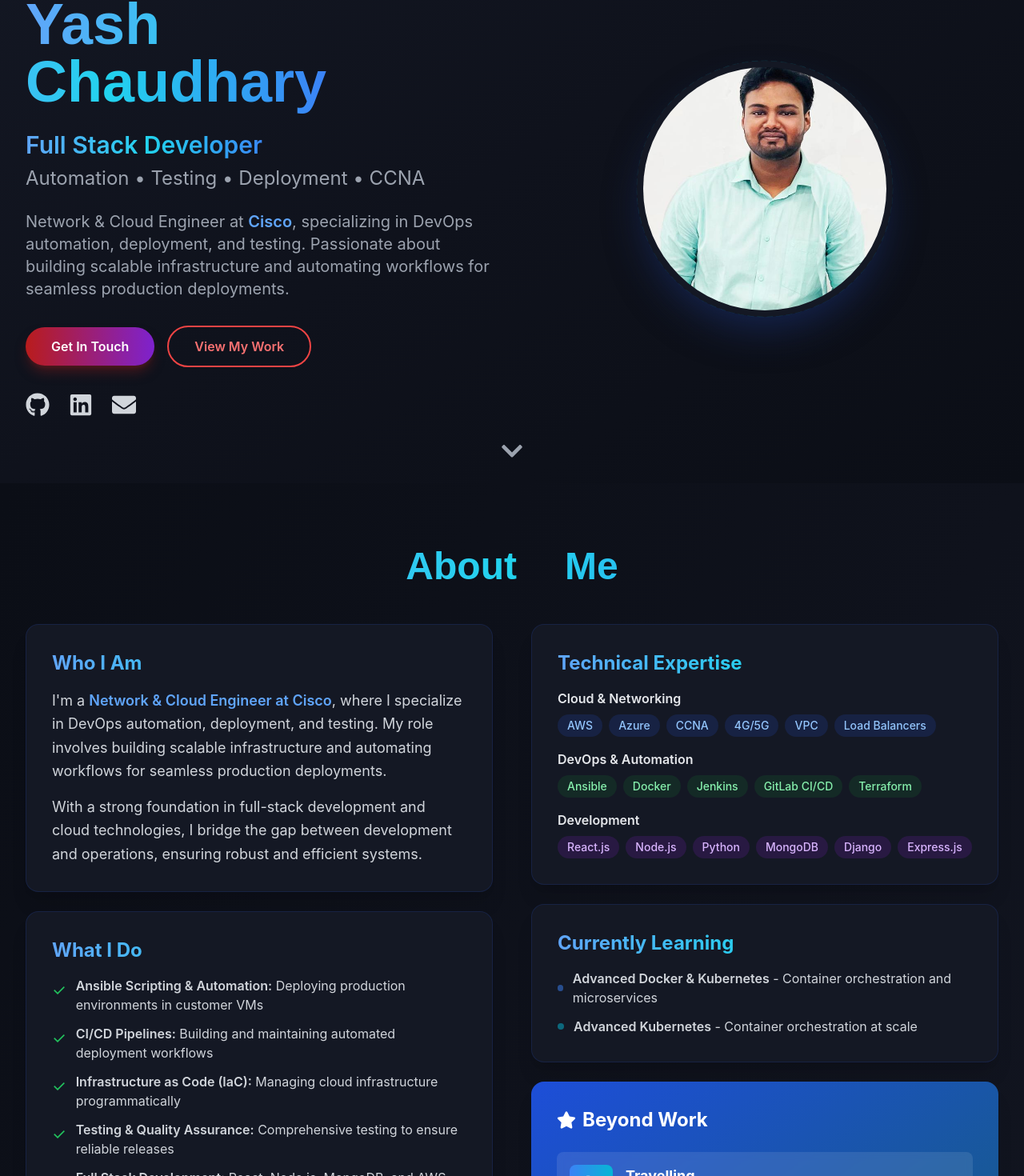
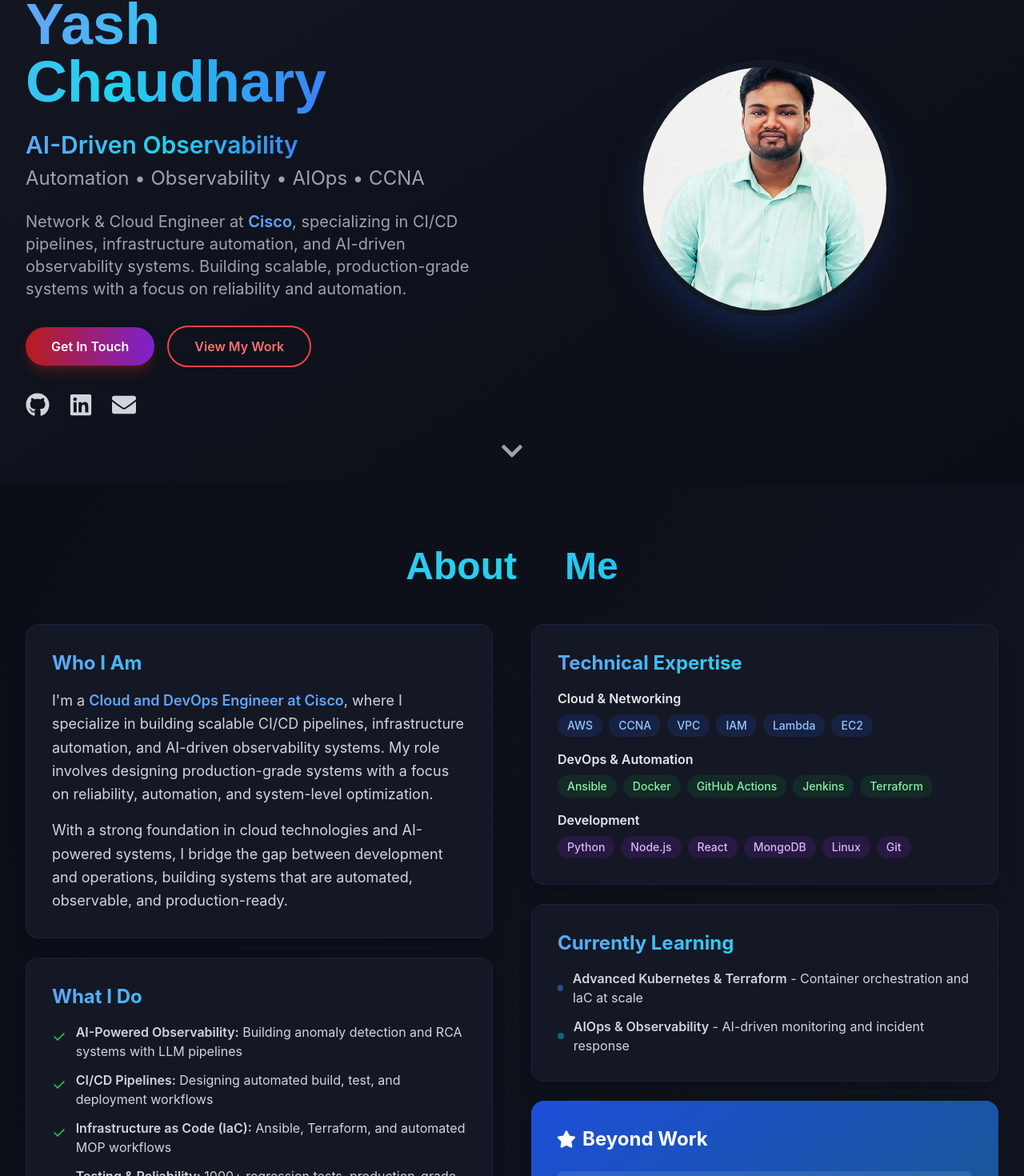
Before and after one commit to Yashchaudhary05/Portfolio, a React (Vite) app: page / in a window 1280 px wide. Shown: the part 196-1666 px from the top of the page at 80% size. Built offline with nearby package versions, Linux system fonts and the light colour scheme.

Commit message:
Sync portfolio with latest resume: AI/AIOps focus, updated projects, skills, certs

```diff
--- a/src/components/About.jsx
+++ b/src/components/About.jsx
@@ -16,13 +16,13 @@ const About = () => {
     },
     {
       icon: <FaCode className="text-4xl" />,
-      title: 'Full Stack Developer',
-      description: 'React, Node.js, Python, MERN Stack Development',
+      title: 'DevOps & Automation',
+      description: 'CI/CD, GitHub Actions, Docker, Ansible, Terraform, IaC',
     },
     {
       icon: <FaRocket className="text-4xl" />,
-      title: 'DevOps Enthusiast',
-      description: 'Ansible, CI/CD, Automation, Testing & Deployment',
+      title: 'AIOps & Observability',
+      description: 'AI-driven anomaly detection, RCA pipelines, prompt engineering',
     },
     {
       icon: <FaLightbulb className="text-4xl" />,
@@ -75,13 +75,13 @@ const About = () => {
               <div className="bg-white dark:bg-dark-100 rounded-2xl p-8 shadow-xl border dark:border-blue-900/30">
                 <h3 className="text-2xl font-bold mb-4 gradient-text">Who I Am</h3>
                 <p className="text-lg text-gray-700 dark:text-gray-300 leading-relaxed mb-4">
-                  I'm a <span className="font-semibold text-blue-600 dark:text-blue-400">Network & Cloud Engineer at Cisco</span>,
-                  where I specialize in DevOps automation, deployment, and testing. My role involves building scalable infrastructure
-                  and automating workflows for seamless production deployments.
+                  I'm a <span className="font-semibold text-blue-600 dark:text-blue-400">Cloud and DevOps Engineer at Cisco</span>,
+                  where I specialize in building scalable CI/CD pipelines, infrastructure automation, and AI-driven observability
+                  systems. My role involves designing production-grade systems with a focus on reliability, automation, and system-level optimization.
                 </p>
                 <p className="text-lg text-gray-700 dark:text-gray-300 leading-relaxed">
-                  With a strong foundation in full-stack development and cloud technologies, I bridge the gap between development
-                  and operations, ensuring robust and efficient systems.
+                  With a strong foundation in cloud technologies and AI-powered systems, I bridge the gap between development
+                  and operations, building systems that are automated, observable, and production-ready.
                 </p>
               </div>
 
@@ -90,23 +90,23 @@ const About = () => {
                 <ul className="space-y-3">
                   <li className="flex items-start gap-3 text-gray-700 dark:text-gray-300">
                     <span className="text-green-500 text-xl mt-1">✓</span>
-                    <span><span className="font-semibold">Ansible Scripting & Automation:</span> Deploying production environments in customer VMs</span>
+                    <span><span className="font-semibold">AI-Powered Observability:</span> Building anomaly detection and RCA systems with LLM pipelines</span>
                   </li>
                   <li className="flex items-start gap-3 text-gray-700 dark:text-gray-300">
                     <span className="text-green-500 text-xl mt-1">✓</span>
-                    <span><span className="font-semibold">CI/CD Pipelines:</span> Building and maintaining automated deployment workflows</span>
+                    <span><span className="font-semibold">CI/CD Pipelines:</span> Designing automated build, test, and deployment workflows</span>
                   </li>
                   <li className="flex items-start gap-3 text-gray-700 dark:text-gray-300">
                     <span className="text-green-500 text-xl mt-1">✓</span>
-                    <span><span className="font-semibold">Infrastructure as Code (IaC):</span> Managing cloud infrastructure programmatically</span>
+                    <span><span className="font-semibold">Infrastructure as Code (IaC):</span> Ansible, Terraform, and automated MOP workflows</span>
                   </li>
                   <li className="flex items-start gap-3 text-gray-700 dark:text-gray-300">
                     <span className="text-green-500 text-xl mt-1">✓</span>
-                    <span><span className="font-semibold">Testing & Quality Assurance:</span> Comprehensive testing to ensure reliable releases</span>
+                    <span><span className="font-semibold">Testing & Reliability:</span> 1000+ regression tests, production-grade QA</span>
                   </li>
                   <li className="flex items-start gap-3 text-gray-700 dark:text-gray-300">
                     <span className="text-green-500 text-xl mt-1">✓</span>
-                    <span><span className="font-semibold">Full Stack Development:</span> React, Node.js, MongoDB, and AWS solutions</span>
+                    <span><span className="font-semibold">System Design:</span> Microservices, observability, and AIOps architectures</span>
                   </li>
                 </ul>
               </div>
@@ -125,7 +125,7 @@ const About = () => {
                   <div>
                     <h4 className="font-semibold text-gray-800 dark:text-gray-200 mb-2">Cloud & Networking</h4>
                     <div className="flex flex-wrap gap-2">
-                      {['AWS', 'Azure', 'CCNA', '4G/5G', 'VPC', 'Load Balancers'].map((tech, i) => (
+                      {['AWS', 'CCNA', 'VPC', 'IAM', 'Lambda', 'EC2'].map((tech, i) => (
                         <span key={i} className="px-3 py-1 bg-blue-100 dark:bg-blue-900/30 text-blue-700 dark:text-blue-300 rounded-full text-sm font-medium">
                           {tech}
                         </span>
@@ -135,7 +135,7 @@ const About = () => {
                   <div>
                     <h4 className="font-semibold text-gray-800 dark:text-gray-200 mb-2">DevOps & Automation</h4>
                     <div className="flex flex-wrap gap-2">
-                      {['Ansible', 'Docker', 'Jenkins', 'GitLab CI/CD', 'Terraform'].map((tech, i) => (
+                      {['Ansible', 'Docker', 'GitHub Actions', 'Jenkins', 'Terraform'].map((tech, i) => (
                         <span key={i} className="px-3 py-1 bg-green-100 dark:bg-green-900/30 text-green-700 dark:text-green-300 rounded-full text-sm font-medium">
                           {tech}
                         </span>
@@ -145,7 +145,7 @@ const About = () => {
                   <div>
                     <h4 className="font-semibold text-gray-800 dark:text-gray-200 mb-2">Development</h4>
                     <div className="flex flex-wrap gap-2">
-                      {['React.js', 'Node.js', 'Python', 'MongoDB', 'Django', 'Express.js'].map((tech, i) => (
+                      {['Python', 'Node.js', 'React', 'MongoDB', 'Linux', 'Git'].map((tech, i) => (
                         <span key={i} className="px-3 py-1 bg-purple-100 dark:bg-purple-900/30 text-purple-700 dark:text-purple-300 rounded-full text-sm font-medium">
                           {tech}
                         </span>
@@ -161,13 +161,13 @@ const About = () => {
                   <div className="flex items-center gap-3">
                     <div className="w-2 h-2 bg-blue-500 rounded-full animate-pulse"></div>
                     <span className="text-gray-700 dark:text-gray-300">
-                      <span className="font-semibold">Advanced Docker & Kubernetes</span> - Container orchestration and microservices
+                      <span className="font-semibold">Advanced Kubernetes & Terraform</span> - Container orchestration and IaC at scale
                     </span>
                   </div>
                   <div className="flex items-center gap-3">
                     <div className="w-2 h-2 bg-cyan-500 rounded-full animate-pulse"></div>
                     <span className="text-gray-700 dark:text-gray-300">
-                      <span className="font-semibold">Advanced Kubernetes</span> - Container orchestration at scale
+                      <span className="font-semibold">AIOps & Observability</span> - AI-driven monitoring and incident response
                     </span>
                   </div>
                 </div>
--- a/src/components/Experience.jsx
+++ b/src/components/Experience.jsx
@@ -16,29 +16,28 @@ const Experience = () => {
       period: 'April 2025 - Present (1+ year)',
       type: 'Full-time',
       achievements: [
-        'Increased user interaction by 80% by developing a fully functioning dashboard for customers to interact with, replacing CLI-generated files',
-        'Received appreciation from Solutions Architect and Manager via email for dashboard innovation and user experience improvements',
-        'Tested and validated 200+ test cases in 20 days, receiving appreciation from Manager for exceptional quality assurance work',
-        'Write Ansible scripts and configuration files for automated deployment of production environments in customer VMs',
-        'Deploy and configure customer dashboard solutions in production environments using Infrastructure as Code (IaC)',
-        'Improved user satisfaction by 15% through systematic testing and iterative refinement of the AT&T customer interface',
-        'Optimized mobility services by deepening expertise in the 4G and 5G domains, enhancing service reliability',
-        'Troubleshot critical data inconsistencies in customer dashboard by collaborating with backend and frontend teams',
-        'Achieved CCNA certification while working in production network environments',
+        'Designed and implemented an AI-powered KPI anomaly detection and observability system using GPT-4.1 with structured prompt engineering, improving user engagement by 80%',
+        'Architected guard-railed AI workflows with SQL-safe query generation, context-aware retrieval, and controlled prompt pipelines for secure data access',
+        'Built an AI-driven root cause analysis (RCA) pipeline leveraging MongoDB-based context queries and parametric prompting for automated insight generation',
+        'Developed a natural language interface for querying system metrics, enabling dynamic filtering and contextual insights from telemetry data',
+        'Delivered 200+ test cases and executed 1000+ regression tests in production-like environments, ensuring system stability and reliability',
+        'Automated Method of Procedure (MOP) workflows using Ansible, reducing manual operational steps by 50+ commands per workflow',
+        'Co-designed a day-2 operations dashboard for database cleanup, routing, and onboarding, improving operational visibility',
+        'Recognized in Connected Cisco for contributions to AI system design and automation',
+        'Awarded YubiKey access as one of the youngest team members based on performance and reliability',
       ],
       color: 'from-blue-500 to-cyan-500',
     },
     {
       title: 'Cloud Intern',
       company: 'SSDN Technologies Pvt Ltd.',
-      location: 'Hybrid',
+      location: 'Remote',
       period: 'August 2024 - December 2024',
       type: 'Internship',
       achievements: [
-        'Deployed cloud applications on AWS EC2 instances and optimized infrastructure for cost and performance',
-        'Automated deployment pipelines using Jenkins and GitHub Actions, reducing manual intervention',
-        'Designed microservices architecture and integrated AWS services like RDS, S3, and Lambda',
-        'Awarded Certificate of Appreciation for outstanding contribution to cloud infrastructure management',
+        'Deployed microservices on AWS using EC2, S3, RDS, and Lambda, improving scalability and service availability',
+        'Built CI/CD pipelines using Jenkins and GitHub Actions, enabling automated build, test, and deployment workflows',
+        'Reduced manual deployment effort through pipeline automation, improving consistency and delivery speed',
       ],
       color: 'from-purple-500 to-pink-500',
     },
--- a/src/components/Hero.jsx
+++ b/src/components/Hero.jsx
@@ -180,13 +180,13 @@ const Hero = () => {
             <h2 className="text-2xl md:text-3xl font-semibold text-gray-700 dark:text-gray-300 mb-2">
               <TypeAnimation
                 sequence={[
-                  'Network & Cloud Engineer',
+                  'Cloud & DevOps Engineer',
                   2000,
-                  'Full Stack Developer',
-                  2000,
-                  'DevOps Enthusiast',
+                  'AI-Driven Observability',
                   2000,
                   'CI/CD Automation',
+                  2000,
+                  'Infrastructure as Code',
                   2000,
                 ]}
                 wrapper="span"
@@ -196,7 +196,7 @@ const Hero = () => {
               />
             </h2>
             <h3 className="text-xl md:text-2xl text-gray-600 dark:text-gray-400">
-              Automation • Testing • Deployment • CCNA
+              Automation • Observability • AIOps • CCNA
             </h3>
           </motion.div>
 
@@ -208,8 +208,8 @@ const Hero = () => {
             className="text-lg md:text-xl text-gray-600 dark:text-gray-400 max-w-2xl lg:max-w-none mb-8"
           >
             Network & Cloud Engineer at <span className="font-semibold text-blue-600 dark:text-blue-400">Cisco</span>,
-            specializing in DevOps automation, deployment, and testing. Passionate about building scalable infrastructure
-            and automating workflows for seamless production deployments.
+            specializing in CI/CD pipelines, infrastructure automation, and AI-driven observability systems.
+            Building scalable, production-grade systems with a focus on reliability and automation.
           </motion.p>
 
           {/* CTA Buttons */}
--- a/src/components/Projects.jsx
+++ b/src/components/Projects.jsx
@@ -14,16 +14,16 @@ const Projects = () => {
 
   const projects = [
     {
-      title: 'Cisco Customer Dashboard',
+      title: 'AI-Powered Observability Dashboard',
       period: 'Apr 2025 - Present',
-      description: 'Built a fully functioning customer interaction dashboard using Django framework that increased user engagement by 80%, replacing traditional CLI-generated files with an interactive web interface. (Cisco Confidential)',
+      description: 'Built an AI-driven observability platform with anomaly detection and root cause analysis using LLM-based pipelines, improving system usability and interaction efficiency by 80%. (Cisco Confidential)',
       features: [
-        '80% increase in user interaction',
-        'Interactive graphs using Plotly and Dash',
-        'Real-time data visualization and analytics',
-        'Appreciated by Solutions Architect and Manager',
+        'GPT-4.1 powered KPI anomaly detection system',
+        'Natural language interface for querying system metrics',
+        'Automated root cause analysis with parametric prompting',
+        'Guard-railed AI workflows with SQL-safe query generation',
       ],
-      tech: ['Django', 'Python', 'Plotly', 'Dash', 'HTML/CSS', 'JavaScript'],
+      tech: ['Python', 'GPT-4.1', 'MongoDB', 'Prompt Engineering', 'AIOps', 'Observability'],
       image: 'https://images.unsplash.com/photo-1551288049-bebda4e38f71?w=800&q=80',
       color: 'from-cyan-500 to-blue-600',
       githubLink: '',
--- a/src/components/Skills.jsx
+++ b/src/components/Skills.jsx
@@ -6,8 +6,7 @@ import {
   FaDatabase, FaJenkins, FaChevronLeft, FaChevronRight
 } from 'react-icons/fa'
 import {
-  SiMongodb, SiExpress, SiMysql, SiPostgresql, SiJavascript,
-  SiTailwindcss, SiAnsible, SiKubernetes, SiTypescript, SiCisco
+  SiMongodb, SiJavascript, SiAnsible, SiKubernetes, SiCisco
 } from 'react-icons/si'
 
 const Skills = () => {
@@ -21,48 +20,46 @@ const Skills = () => {
 
   const skillCategories = [
     {
-      title: 'Cloud & DevOps',
+      title: 'DevOps & CI/CD',
       color: 'from-orange-500 to-red-500',
       skills: [
-        { name: 'AWS', icon: <FaAws />, level: 90 },
-        { name: 'Docker', icon: <FaDocker />, level: 85 },
-        { name: 'Jenkins', icon: <FaJenkins />, level: 60 },
-        { name: 'Ansible', icon: <SiAnsible />, level: 75 },
+        { name: 'Docker', icon: <FaDocker />, level: 90 },
+        { name: 'GitHub Actions', icon: <FaGithub />, level: 88 },
+        { name: 'Jenkins', icon: <FaJenkins />, level: 65 },
+        { name: 'Ansible', icon: <SiAnsible />, level: 80 },
         { name: 'Kubernetes', icon: <SiKubernetes />, level: 60 },
         { name: 'Linux', icon: <FaLinux />, level: 85 },
       ],
     },
     {
-      title: 'Frontend Development',
+      title: 'Cloud (AWS)',
       color: 'from-blue-500 to-cyan-500',
       skills: [
-        { name: 'React.js', icon: <FaReact />, level: 90 },
-        { name: 'JavaScript', icon: <SiJavascript />, level: 88 },
-        { name: 'TypeScript', icon: <SiTypescript />, level: 60 },
-        { name: 'Tailwind CSS', icon: <SiTailwindcss />, level: 85 },
-        { name: 'HTML/CSS', icon: <FaReact />, level: 95 },
+        { name: 'EC2 / S3 / RDS', icon: <FaAws />, level: 90 },
+        { name: 'Lambda', icon: <FaAws />, level: 78 },
+        { name: 'VPC / IAM', icon: <FaAws />, level: 85 },
       ],
     },
     {
-      title: 'Backend Development',
+      title: 'Programming',
       color: 'from-green-500 to-teal-500',
       skills: [
+        { name: 'Python', icon: <FaPython />, level: 88 },
         { name: 'Node.js', icon: <FaNode />, level: 83 },
-        { name: 'Express.js', icon: <SiExpress />, level: 80 },
-        { name: 'Python', icon: <FaPython />, level: 82 },
+        { name: 'React', icon: <FaReact />, level: 85 },
+        { name: 'JavaScript', icon: <SiJavascript />, level: 85 },
         { name: 'MongoDB', icon: <SiMongodb />, level: 77 },
-        { name: 'MySQL', icon: <SiMysql />, level: 75 },
-        { name: 'PostgreSQL', icon: <SiPostgresql />, level: 73 },
       ],
     },
     {
-      title: 'Tools & Others',
+      title: 'Concepts & Tools',
       color: 'from-purple-500 to-pink-500',
       skills: [
-        { name: 'Git/GitHub', icon: <FaGithub />, level: 90 },
-        { name: 'CI/CD', icon: <FaJenkins />, level: 85 },
+        { name: 'IaC / Terraform', icon: <SiAnsible />, level: 70 },
+        { name: 'AIOps / Observability', icon: <FaDatabase />, level: 82 },
         { name: 'Microservices', icon: <FaDocker />, level: 80 },
-        { name: 'REST APIs', icon: <FaDatabase />, level: 88 },
+        { name: 'System Design', icon: <FaDatabase />, level: 75 },
+        { name: 'Git / JIRA', icon: <FaGithub />, level: 90 },
       ],
     },
   ]
@@ -91,14 +88,6 @@ const Skills = () => {
       description: 'AI-powered solutions and intelligent automation',
       icon: '⚡',
       color: 'from-purple-400 to-pink-500',
-    },
-    {
-      name: 'Salesforce AI Associate',
-      issuer: 'Salesforce',
-      date: '2024',
-      description: 'Foundational AI concepts and implementation',
-      icon: '🌟',
-      color: 'from-indigo-400 to-purple-500',
     },
   ]
 
@@ -303,7 +292,7 @@ const Skills = () => {
             className="mt-20 grid grid-cols-2 md:grid-cols-4 gap-8"
           >
             {[
-              { number: '4', label: 'Certifications' },
+              { number: '3', label: 'Certifications' },
               { number: '15+', label: 'Technologies' },
               { number: '5+', label: 'Major Projects' },
               { number: '1+', label: 'Year @ Cisco' },
```
Also changed, not shown: 1 other file (tests, documents, lock files or other folders).
